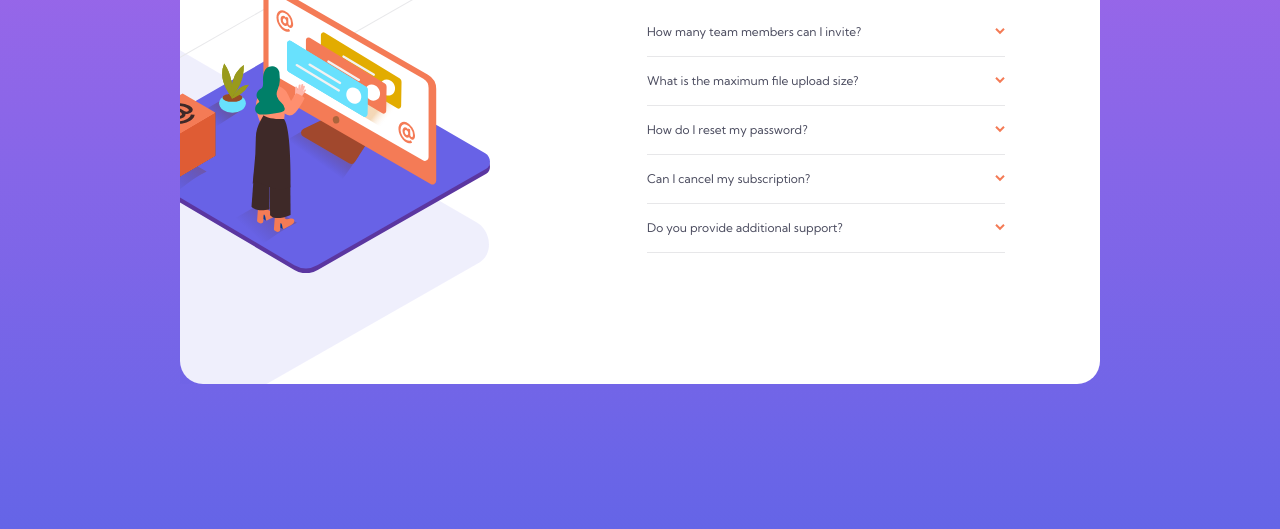
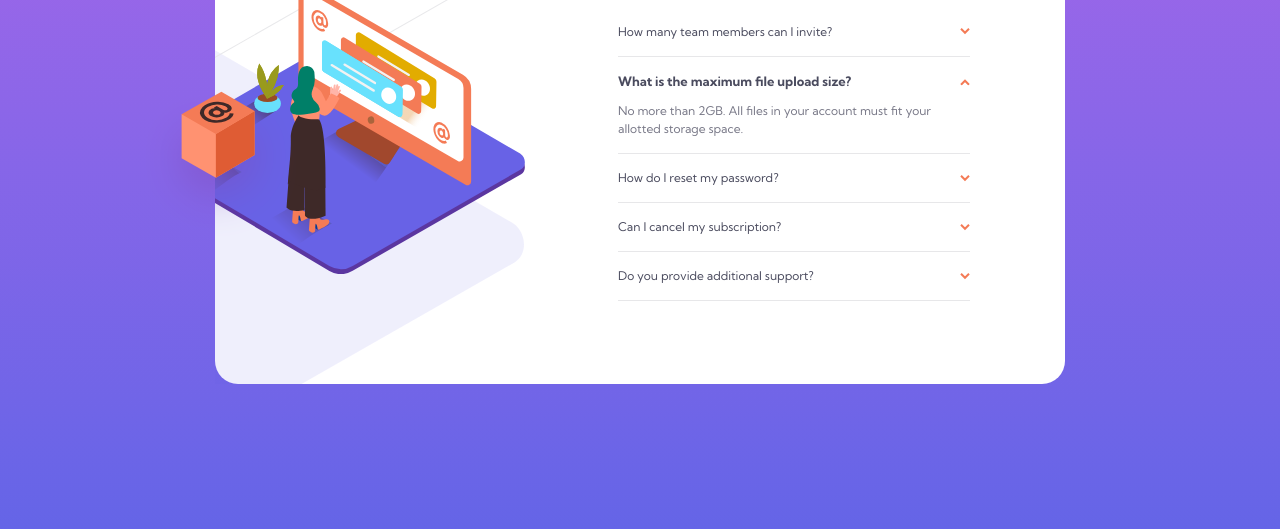
Before and after one commit to daniel-neyla/faq-accordion-card, a plain HTML site: page index.html in a window 1280 px wide. Shown: the part 271-800 px from the top of the page. Drawn offline with Linux system fonts and the light colour scheme.

Commit message:
I think i am done

```diff
--- a/css/style.css
+++ b/css/style.css
@@ -144,9 +144,9 @@ body {
 @media screen and (min-width: 1110px) {
   .faq__card {
     grid: 1fr / 38rem 1fr;
-    gap: 8.7rem;
+    /* gap: 8.7rem; */
     padding: 0;
-    width: 92rem;
+    width: 85rem;
     min-height: 50.9rem;
   }
 
--- a/index.html
+++ b/index.html
@@ -30,6 +30,10 @@
       <div class="faq__card">
         <section class="faq__img-container">
           <picture class="main-image">
+            <source
+              media="(min-width: 1110px)"
+              srcset="./images/illustration-woman-online-desktop.svg"
+            />
             <img
               src="./images/illustration-woman-online-mobile.svg"
               alt="illustration of a women infront of a computer desktop"
@@ -40,7 +44,6 @@
             src="./images/illustration-box-desktop.svg"
             alt="illustration of a box"
             class="faq__box-illustration"
-            style="display: none"
           />
         </section>
         <section class="faq__content">
--- a/script.js
+++ b/script.js
@@ -4,7 +4,6 @@ console.log("hello world");
 
 // const questions = document.querySelectorAll(".faq__question");
 const questions = document.querySelectorAll(".faq__faq-item");
-const arrowBtns = document.querySelectorAll(".faq__item-arrow-btn");
 
 let activeFaqItem = "";
 
@@ -28,3 +27,5 @@ questions.forEach((question) => {
     toggleAnswer(faqItem);
   });
 });
+
+questions[1].click();
```
